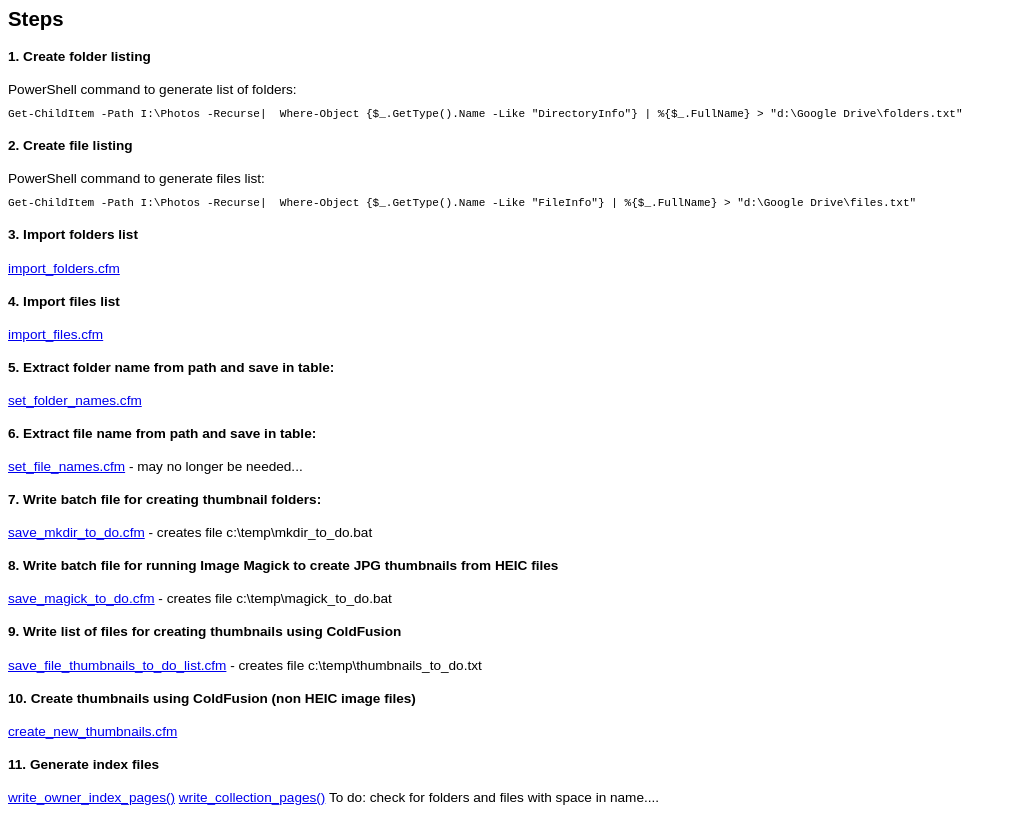
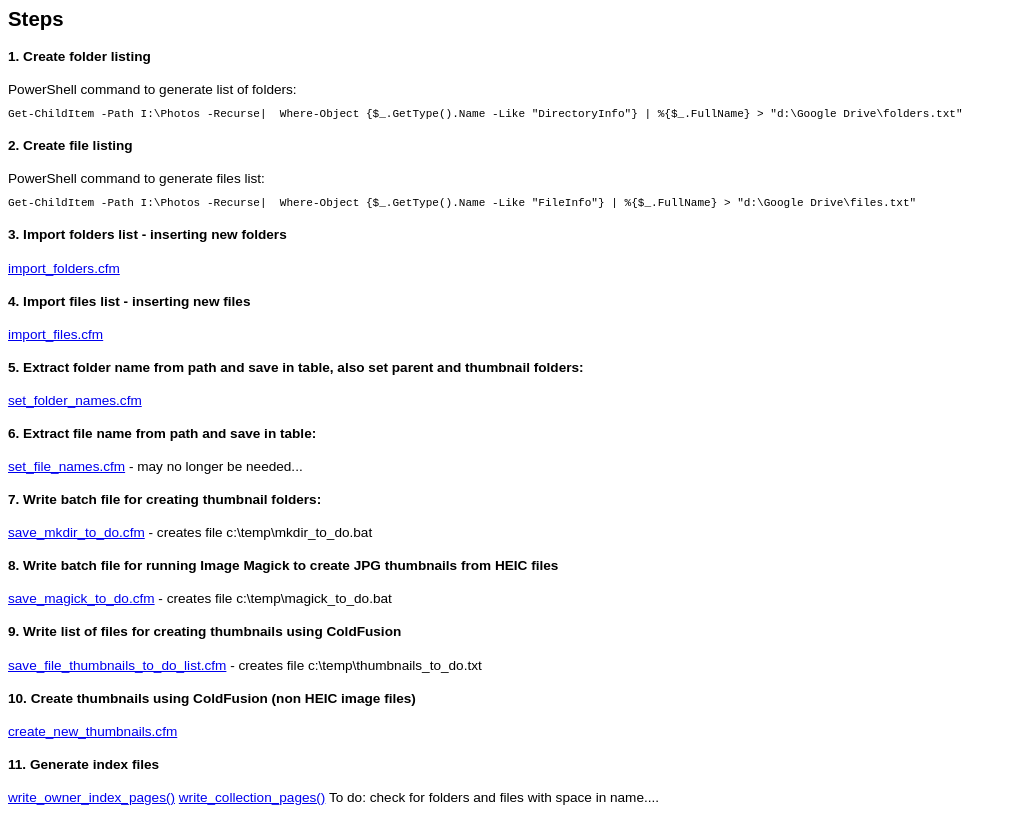
Before and after one commit to SimonFermor/photos, a plain HTML site: page scripts.html in a window 1280 px wide. Shown: the whole page, without its empty margins (0-1016 px from the left). Drawn offline with Linux system fonts and the light colour scheme.

```diff
--- a/scripts.html
+++ b/scripts.html
@@ -18,13 +18,13 @@
 
         <pre>Get-ChildItem -Path I:\Photos -Recurse|  Where-Object {$_.GetType().Name -Like "FileInfo"} | %{$_.FullName} > "d:\Google Drive\files.txt"</pre>
 
-    <h4>3. Import folders list</h4>
+    <h4>3. Import folders list - inserting new folders</h4>
     <a href="utility/import_folders.cfm">import_folders.cfm</a>
 
-    <h4>4. Import files list</h4>
+    <h4>4. Import files list - inserting new files</h4>
     <a href="utility/import_files.cfm">import_files.cfm</a>
 
-    <h4>5. Extract folder name from path and save in table:</h4>
+    <h4>5. Extract folder name from path and save in table, also set parent and thumbnail folders:</h4>
     <a href="utility/set_folder_names.cfm">set_folder_names.cfm</a>
 
     <h4>6. Extract file name from path and save in table:</h4>
```
Also changed, not shown: 7 other files.
